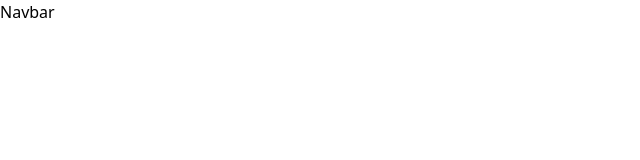
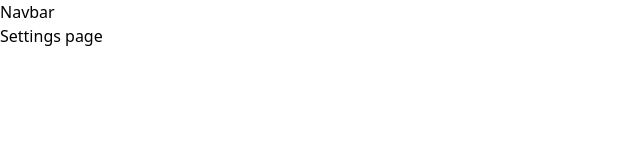
Before and after one commit to Avinashkubsad/letschat_app, a React (Vite) app in the folder frontend/: page /settings in a window 1280 px wide. Shown: the top 160 px of the page, without its empty margins (0-640 px from the left). Built offline with nearby package versions, Linux system fonts and the light colour scheme.

Commit message:
login & other pages

```diff
--- a/frontend/src/components/Navbar.jsx
+++ b/frontend/src/components/Navbar.jsx
@@ -1,10 +1,11 @@
 import React from 'react'
 
 const Navbar = () => {
-  return     <div>
+  return (
+    <div>
       Navbar
     </div>
-
+  )
 }
 
 export default Navbar
--- a/frontend/src/pages/ProfilePage.jsx
+++ b/frontend/src/pages/ProfilePage.jsx
@@ -3,7 +3,7 @@ import React from 'react'
 const ProfilePage = () => {
   return (
     <div>
-
+      Profile page
     </div>
   )
 }
--- a/frontend/src/pages/SettingsPage.jsx
+++ b/frontend/src/pages/SettingsPage.jsx
@@ -3,7 +3,7 @@ import React from 'react'
 const SettingsPage = () => {
   return (
     <div>
-
+      Settings page
     </div>
   )
 }
--- a/frontend/src/pages/SignUpPage.jsx
+++ b/frontend/src/pages/SignUpPage.jsx
@@ -3,7 +3,7 @@ import React from 'react'
 const SignUpPage = () => {
   return (
     <div>
-
+      Signup page
     </div>
   )
 }
```
